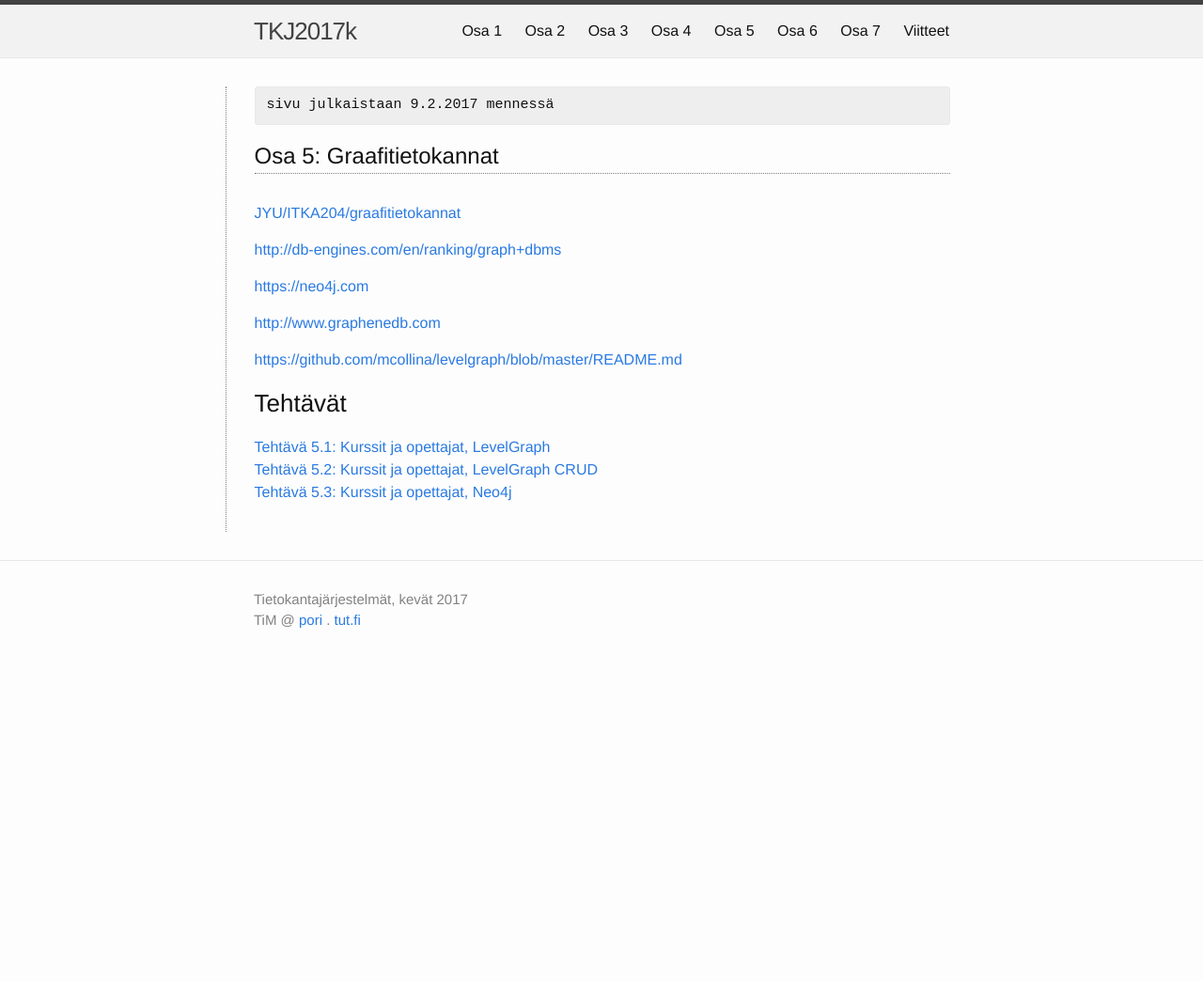
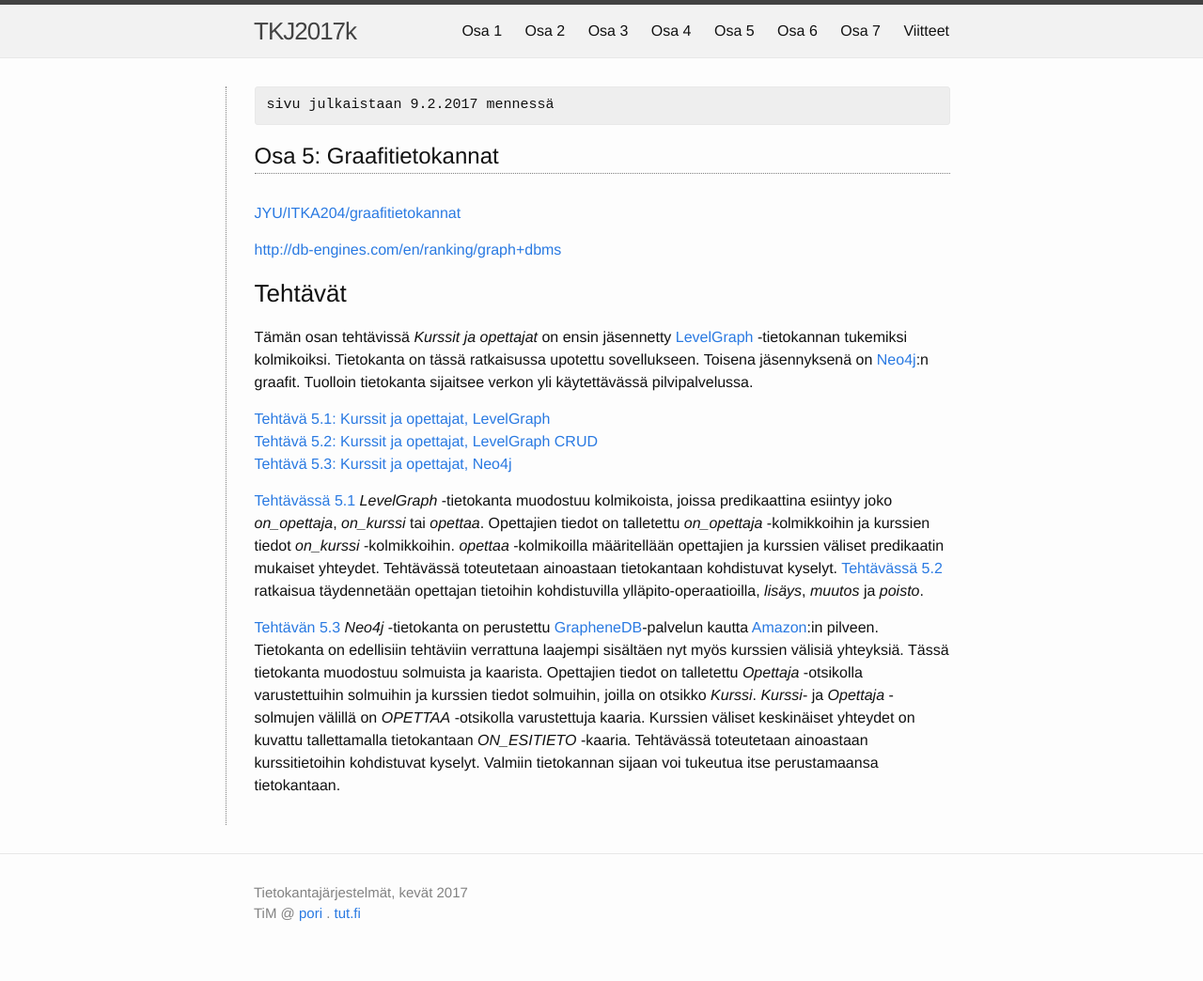
Before and after one commit to timedu/tkj2017k, a Jekyll site: the page built from docs/_osa5/index.md, in a window 1280 px wide. Shown: the whole page at 94% size. Built offline with Jekyll 4.4.1, drawn with Linux system fonts in a browser that asks for light colours; before the commit the page ends 900 px from its top, so only the background shows below that.

Commit message:
part 5 intro draft

```diff
--- a/docs/_osa5/index.md
+++ b/docs/_osa5/index.md
@@ -9,14 +9,18 @@
 
 <http://db-engines.com/en/ranking/graph+dbms>
 
-<https://neo4j.com>
 
-<http://www.graphenedb.com>
-
-<https://github.com/mcollina/levelgraph/blob/master/README.md>
-
+[Neo4j]: https://neo4j.com
+[LevelGraph]: https://github.com/mcollina/levelgraph/blob/master/README.md
+[GrapheneDB]: http://www.graphenedb.com
+[Amazon]: https://aws.amazon.com
 
 ### Tehtävät
 
+Tämän osan tehtävissä *Kurssit ja opettajat* on ensin jäsennetty [LevelGraph][LevelGraph] -tietokannan tukemiksi kolmikoiksi. Tietokanta on tässä ratkaisussa upotettu sovellukseen. Toisena jäsennyksenä on [Neo4j][Neo4j]:n graafit. Tuolloin tietokanta sijaitsee verkon yli käytettävässä pilvipalvelussa.
 
 {% include exercises_list.md %}
+
+[Tehtävässä 5.1](tehtava51) *LevelGraph* -tietokanta muodostuu kolmikoista, joissa predikaattina esiintyy joko *on_opettaja*, *on_kurssi* tai *opettaa*. Opettajien tiedot on talletettu *on_opettaja* -kolmikkoihin ja kurssien tiedot *on_kurssi* -kolmikkoihin. *opettaa* -kolmikoilla määritellään opettajien ja kurssien väliset predikaatin mukaiset yhteydet. Tehtävässä toteutetaan ainoastaan tietokantaan kohdistuvat kyselyt. [Tehtävässä 5.2](tehtava52) ratkaisua täydennetään opettajan tietoihin kohdistuvilla ylläpito-operaatioilla, *lisäys*, *muutos* ja *poisto*.
+
+[Tehtävän 5.3](tehtava53) *Neo4j* -tietokanta on perustettu [GrapheneDB][GrapheneDB]-palvelun kautta [Amazon][Amazon]:in pilveen. Tietokanta on edellisiin tehtäviin verrattuna laajempi sisältäen nyt myös kurssien välisiä yhteyksiä. Tässä tietokanta muodostuu solmuista ja kaarista. Opettajien tiedot on talletettu *Opettaja* -otsikolla varustettuihin solmuihin ja kurssien tiedot solmuihin, joilla on otsikko *Kurssi*. *Kurssi*- ja *Opettaja* -solmujen välillä on *OPETTAA* -otsikolla varustettuja kaaria. Kurssien väliset keskinäiset yhteydet on kuvattu tallettamalla tietokantaan *ON_ESITIETO* -kaaria. Tehtävässä toteutetaan ainoastaan kurssitietoihin kohdistuvat kyselyt. Valmiin tietokannan sijaan voi tukeutua itse perustamaansa tietokantaan.
--- a/docs/viitteet.md
+++ b/docs/viitteet.md
@@ -18,7 +18,7 @@ site_menu: 1
 
 [LevelDB](http://leveldb.org)
 
-* [Node.js Databases: An Embedded Database Using LevelDB](https://blog.yld.io/2016/10/24/node-js-databases-an-embedded-database-using-leveldb) (Pedro Teixeira, 2016)
+* [Node.js Databases: An Embedded Database Using LevelDB](https://blog.yld.io/2016/10/24/node-js-databases-an-embedded-database-using-leveldb). Pedro Teixeira, 2016.
 * [LevelUP](https://github.com/Level/levelup/blob/master/README.md)
 * [level-sublevel](https://github.com/dominictarr/level-sublevel/blob/master/README.md#level-sublevel)
 * [cuid](https://github.com/ericelliott/cuid/blob/master/README.markdown#cuid)
@@ -34,7 +34,17 @@ site_menu: 1
 [NeDB](https://github.com/louischatriot/nedb/blob/master/README.md)
 [TingoDB](http://www.tingodb.com)
 
+[LevelGraph](https://github.com/mcollina/levelgraph/blob/master/README.md)
+
+* [Graph databases in the browser: using LevelGraph to explore New Delhi](http://www.vldb.org/pvldb/vol9/p1469-maccioni.pdf). Maccioni&Collina, 2016.
+
 [Neo4j][neo4j]
+
+* [Cypher Query Language](https://neo4j.com/developer/cypher/)
+* [Neo4j Driver for Javascript](http://neo4j.com/docs/api/javascript-driver/current/)
+* [GrapheneDB](http://www.graphenedb.com)
+
+
 [Cassandra][cassandra]
 [OrientDB][orientdb]
 
```
